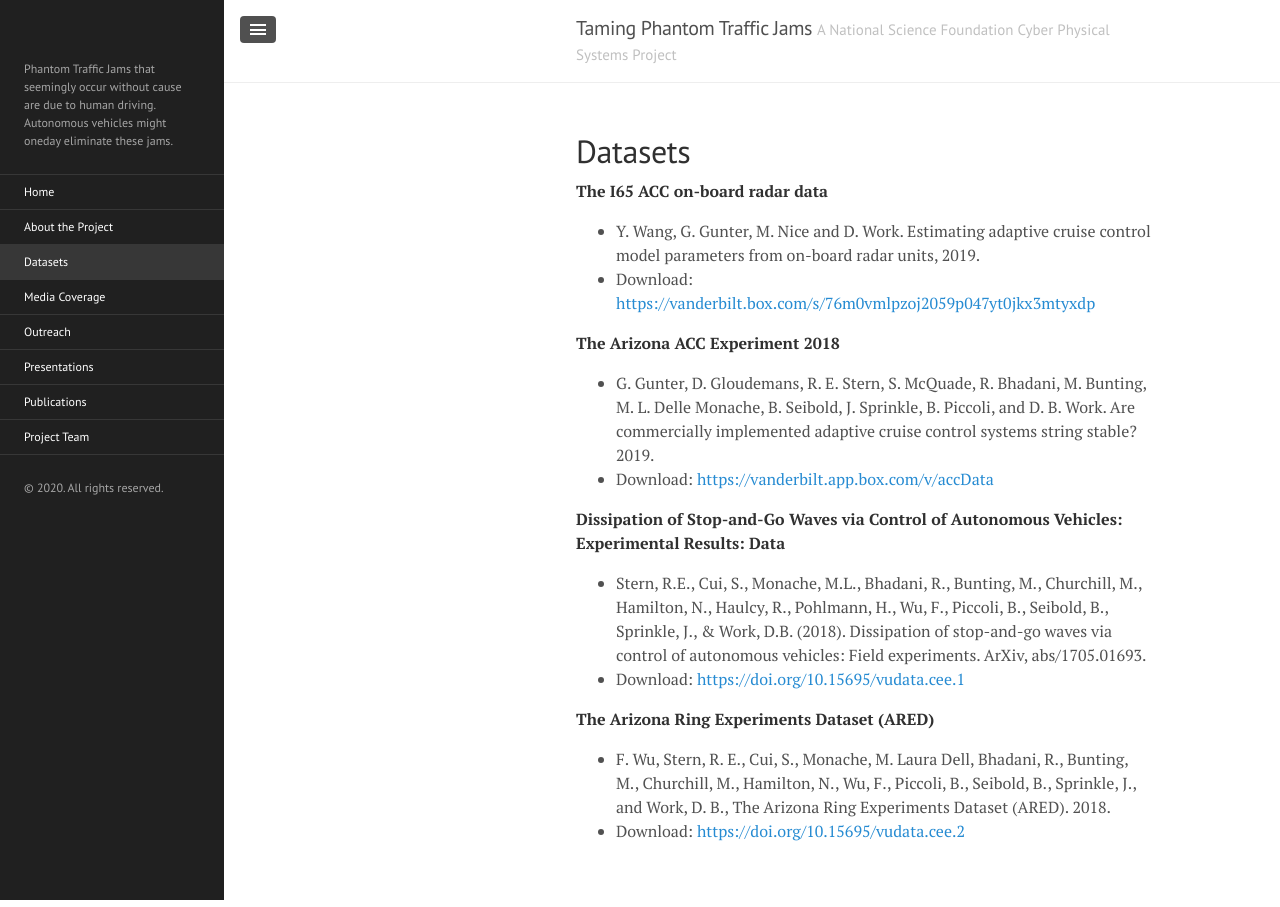
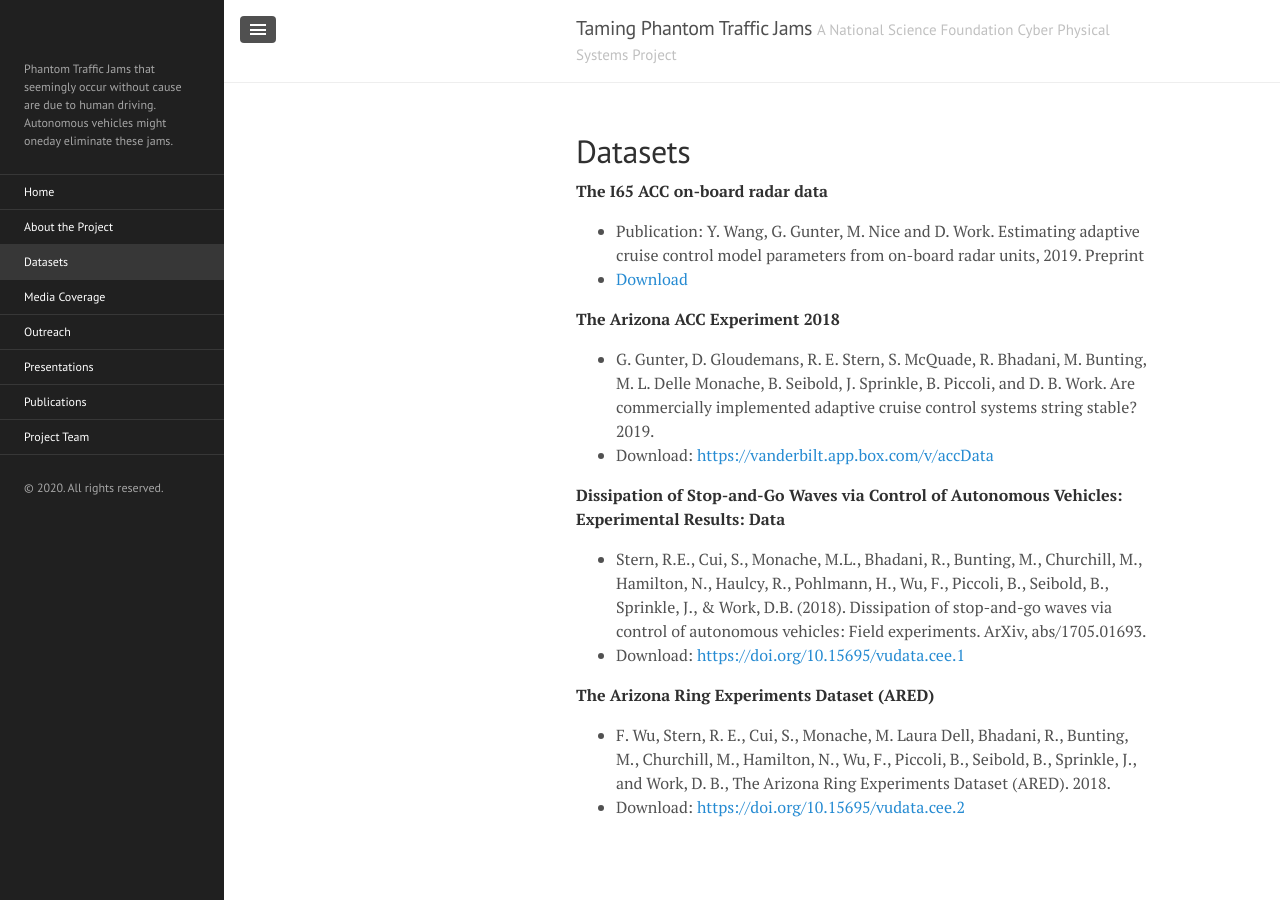
Before and after one commit to phantomjams/phantomjams.github.io, a Jekyll site: the page built from datasets.md, in a window 1280 px wide. Built offline with Jekyll 4.4.1, drawn with Linux system fonts in a browser that asks for light colours.

Commit message:
Update datasets.md

```diff
--- a/datasets.md
+++ b/datasets.md
@@ -3,8 +3,8 @@ layout: page
 title: Datasets
 ---
 <strong>The I65 ACC on-board radar data</strong>
-- Y. Wang, G. Gunter, M. Nice and D. Work. Estimating adaptive cruise control model parameters from on-board radar units, 2019.
-- Download: <a href="https://vanderbilt.box.com/s/76m0vmlpzoj2059p047yt0jkx3mtyxdp">https://vanderbilt.box.com/s/76m0vmlpzoj2059p047yt0jkx3mtyxdp</a>
+- Publication: Y. Wang, G. Gunter, M. Nice and D. Work. Estimating adaptive cruise control model parameters from on-board radar units, 2019. Preprint
+- <a href="https://vanderbilt.box.com/s/76m0vmlpzoj2059p047yt0jkx3mtyxdp">Download</a>
 
 
 <strong>The Arizona ACC Experiment 2018</strong>
```
